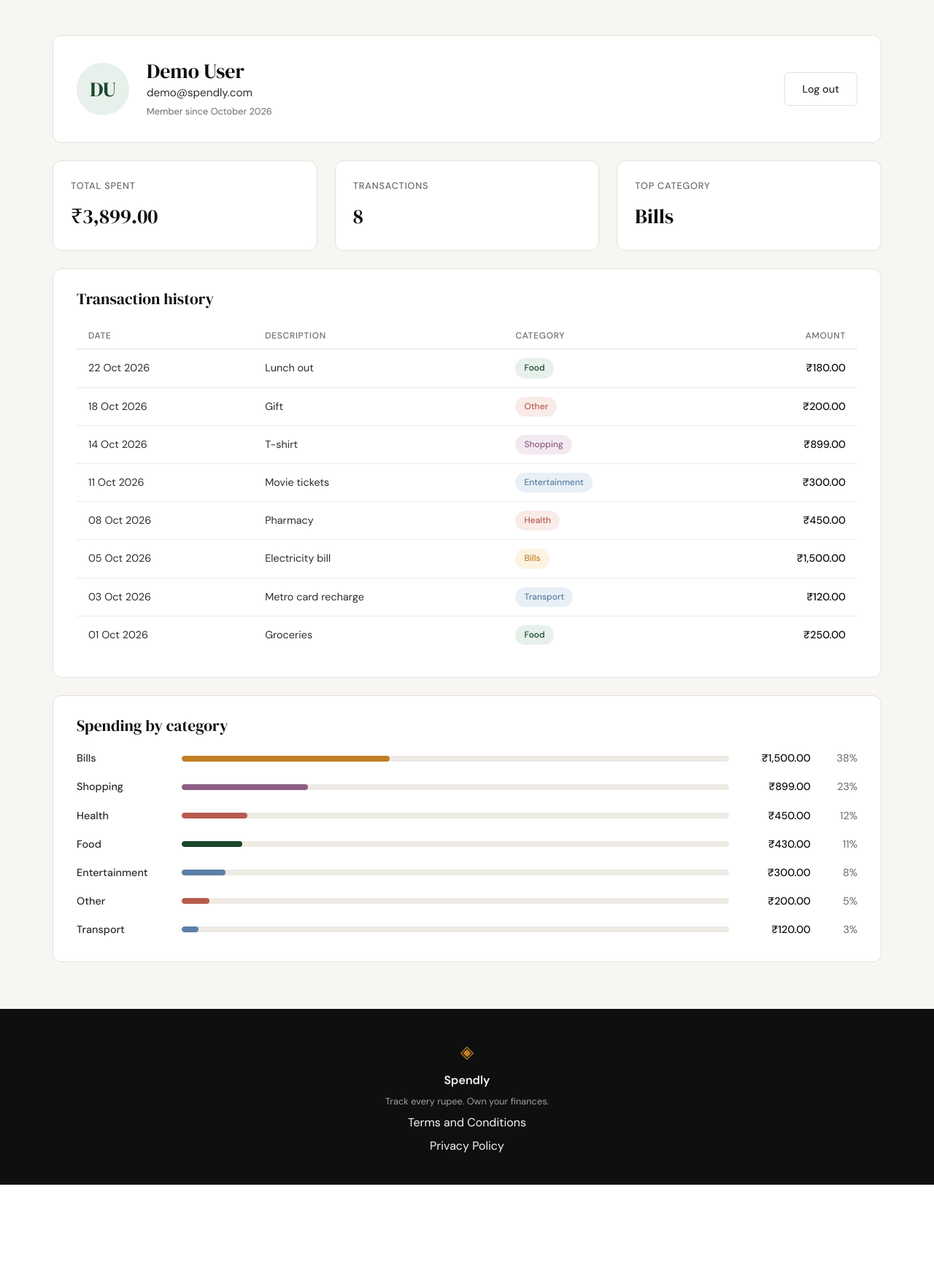
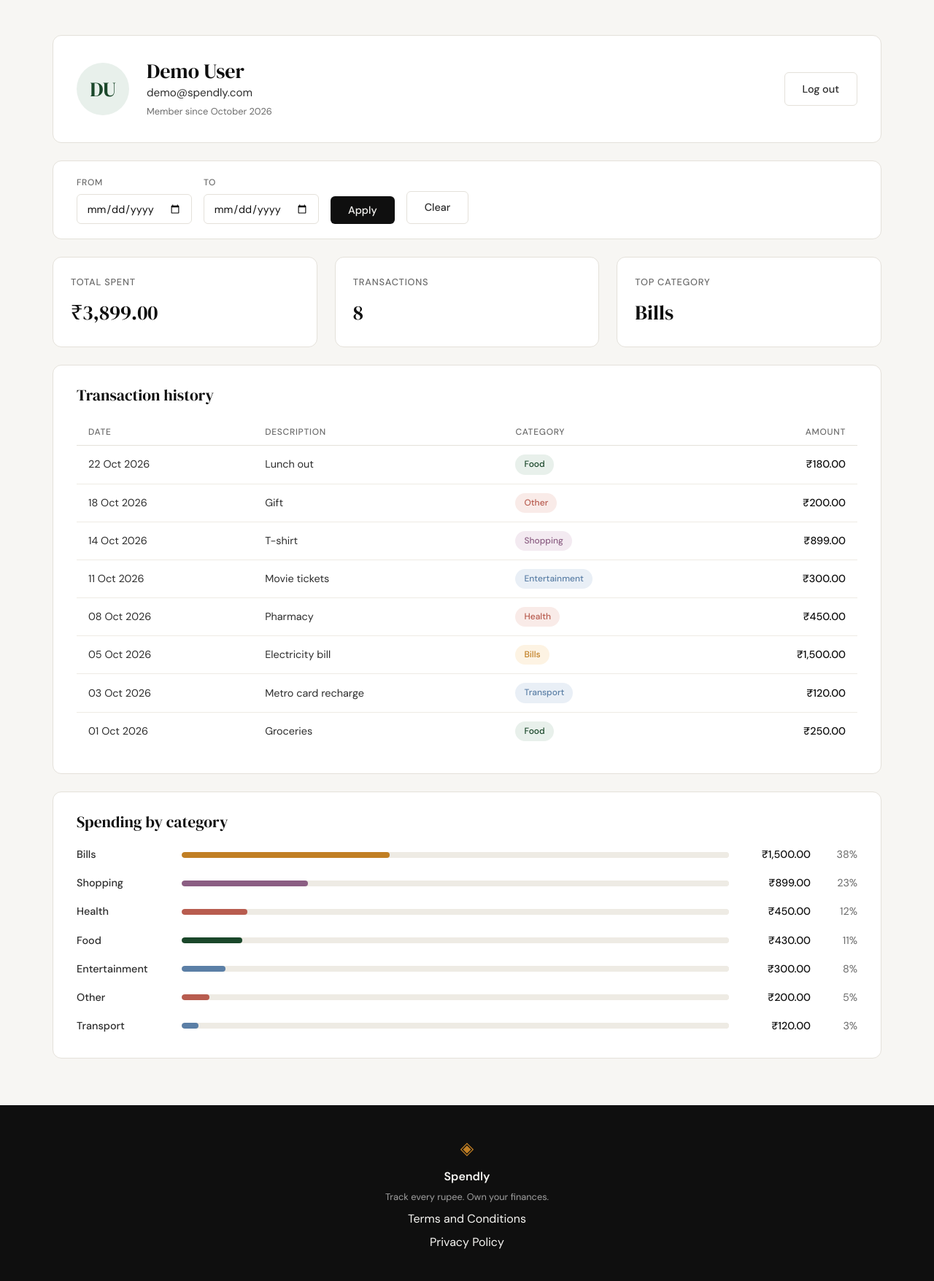
Before and after one commit to sujal-jangir-111/spendly, a Flask app: page /profile in a window 1280 px wide. Shown: the part 61-1817 px from the top of the page at 73% size. Before the commit the page ends 1685 px from the top, so only its background shows below. Run offline with Flask 3, Linux system fonts and the light colour scheme; the visitor is signed in with stand-in values (Sample User, id 1); data comes from the database, SQL or seed files in the repository.

Commit message:
add date filter to profile page
Co-Authored-By: Claude Sonnet 5.5 <noreply@anthropic.com>

```diff
--- a/app.py
+++ b/app.py
@@ -1,5 +1,6 @@
 import os
 import sqlite3
+from datetime import datetime
 
 from flask import Flask, redirect, render_template, request, session, url_for
 from werkzeug.security import check_password_hash, generate_password_hash
@@ -137,6 +138,10 @@ def profile():
         session.clear()
         return redirect(url_for("login"))
 
+    date_filter = _resolve_date_filter(request.args)
+    date_from = date_filter["date_from"] or None
+    date_to = date_filter["date_to"] or None
+
     user = {
         "name": user_row["name"],
         "initials": "".join(part[0] for part in user_row["name"].split()[:2]).upper(),
@@ -146,9 +151,10 @@ def profile():
     return render_template(
         "profile.html",
         user=user,
-        stats=build_profile_stats(user_id),
-        transactions=build_profile_transactions(user_id),
-        categories=build_profile_categories(user_id),
+        stats=build_profile_stats(user_id, date_from=date_from, date_to=date_to),
+        transactions=build_profile_transactions(user_id, date_from=date_from, date_to=date_to),
+        categories=build_profile_categories(user_id, date_from=date_from, date_to=date_to),
+        date_filter=date_filter,
     )
 
 
@@ -173,29 +179,61 @@ def _format_inr(amount):
     return f"₹{amount:,.2f}"
 
 
+def _parse_date(value):
+    """Return value normalised to YYYY-MM-DD if it is a valid date, else None."""
+    try:
+        return datetime.strptime(value, "%Y-%m-%d").strftime("%Y-%m-%d")
+    except ValueError:
+        return None
+
+
+def _resolve_date_filter(args):
+    """Validate the date_from / date_to query params.
+
+    Returns {"date_from", "date_to" ("" when unset), "active", "error"}.
+    An invalid bound is dropped; a reversed range drops both.
+    """
+    raw_from = args.get("date_from", "").strip()
+    raw_to = args.get("date_to", "").strip()
+    date_from = _parse_date(raw_from) if raw_from else None
+    date_to = _parse_date(raw_to) if raw_to else None
+
+    error = None
+    if (raw_from and date_from is None) or (raw_to and date_to is None):
+        error = "Please enter valid dates."
+    elif date_from and date_to and date_from > date_to:
+        error = "Start date must be on or before end date."
+        date_from = date_to = None
+
+    return {
+        "date_from": date_from or "",
+        "date_to": date_to or "",
+        "active": bool(date_from or date_to),
+        "error": error,
+    }
+
+
 # ==== SECTION 1: transaction history (subagent 1) ==================== #
 
-def build_profile_transactions(user_id):
+def build_profile_transactions(user_id, date_from=None, date_to=None):
     """Template-ready rows: date (DD Mon YYYY), description, category, tone, amount."""
-    from datetime import datetime as _dt
-
     return [
         {
-            "date": _dt.strptime(t["date"], "%Y-%m-%d").strftime("%d %b %Y"),
+            "date": datetime.strptime(t["date"], "%Y-%m-%d").strftime("%d %b %Y"),
             "description": t["description"],
             "category": t["category"],
             "tone": CATEGORY_TONES.get(t["category"], DEFAULT_TONE),
             "amount": _format_inr(t["amount"]),
         }
-        for t in get_recent_transactions(user_id)
+        for t in get_recent_transactions(user_id, date_from=date_from, date_to=date_to)
     ]
 
 
 # ==== SECTION 2: summary stats (subagent 2) ========================== #
 
-def build_profile_stats(user_id):
+def build_profile_stats(user_id, date_from=None, date_to=None):
     """Template-ready dict: total_spent (formatted), transaction_count, top_category."""
-    stats = get_summary_stats(user_id)
+    stats = get_summary_stats(user_id, date_from=date_from, date_to=date_to)
     return {
         "total_spent": _format_inr(stats["total_spent"]),
         "transaction_count": int(stats["transaction_count"]),
@@ -205,7 +243,7 @@ def build_profile_stats(user_id):
 
 # ==== SECTION 3: category breakdown (subagent 3) ===================== #
 
-def build_profile_categories(user_id):
+def build_profile_categories(user_id, date_from=None, date_to=None):
     """Template-ready rows: name, tone, amount (formatted), pct."""
     return [
         {
@@ -214,7 +252,7 @@ def build_profile_categories(user_id):
             "amount": _format_inr(c["amount"]),
             "pct": c["pct"],
         }
-        for c in get_category_breakdown(user_id)
+        for c in get_category_breakdown(user_id, date_from=date_from, date_to=date_to)
     ]
 
 
--- a/database/queries.py
+++ b/database/queries.py
@@ -6,6 +6,19 @@ Raw values are returned (ISO dates, float amounts); display formatting happens i
 from datetime import datetime
 
 from database.db import get_db
+
+
+def _date_clause(date_from, date_to):
+    """Return (sql_fragment, params) restricting expenses.date to an inclusive range.
+    The fragment is built only from fixed strings; values are passed as parameters."""
+    sql, params = "", []
+    if date_from:
+        sql += " AND date >= ?"
+        params.append(date_from)
+    if date_to:
+        sql += " AND date <= ?"
+        params.append(date_to)
+    return sql, params
 
 
 # ---- user ---------------------------------------------------------------- #
@@ -31,15 +44,16 @@ def get_user_by_id(user_id):
 
 # ---- SECTION 1: transaction history (subagent 1) ------------------------- #
 
-def get_recent_transactions(user_id, limit=10):
+def get_recent_transactions(user_id, limit=10, date_from=None, date_to=None):
     """Return list of {"date" (ISO str), "description", "category", "amount" (float)},
     newest first (date DESC, id DESC). Empty list if none."""
+    clause, params = _date_clause(date_from, date_to)
     conn = get_db()
     try:
         rows = conn.execute(
             "SELECT date, description, category, amount FROM expenses "
-            "WHERE user_id = ? ORDER BY date DESC, id DESC LIMIT ?",
-            (user_id, limit),
+            "WHERE user_id = ?" + clause + " ORDER BY date DESC, id DESC LIMIT ?",
+            (user_id, *params, limit),
         ).fetchall()
         return [
             {
@@ -56,23 +70,24 @@ def get_recent_transactions(user_id, limit=10):
 
 # ---- SECTION 2: summary stats (subagent 2) ------------------------------- #
 
-def get_summary_stats(user_id):
+def get_summary_stats(user_id, date_from=None, date_to=None):
     """Return {"total_spent" (float), "transaction_count" (int), "top_category" (str)}.
     top_category is the category with the highest total; no expenses ->
     {"total_spent": 0, "transaction_count": 0, "top_category": "—"}."""
+    clause, params = _date_clause(date_from, date_to)
     conn = get_db()
     try:
         row = conn.execute(
             "SELECT COALESCE(SUM(amount), 0) AS total, COUNT(*) AS cnt "
-            "FROM expenses WHERE user_id = ?",
-            (user_id,),
+            "FROM expenses WHERE user_id = ?" + clause,
+            (user_id, *params),
         ).fetchone()
         if not row["cnt"]:
             return {"total_spent": 0, "transaction_count": 0, "top_category": "—"}
         top = conn.execute(
-            "SELECT category FROM expenses WHERE user_id = ? "
-            "GROUP BY category ORDER BY SUM(amount) DESC, category ASC LIMIT 1",
-            (user_id,),
+            "SELECT category FROM expenses WHERE user_id = ?" + clause +
+            " GROUP BY category ORDER BY SUM(amount) DESC, category ASC LIMIT 1",
+            (user_id, *params),
         ).fetchone()
         return {
             "total_spent": float(row["total"]),
@@ -85,17 +100,18 @@ def get_summary_stats(user_id):
 
 # ---- SECTION 3: category breakdown (subagent 3) -------------------------- #
 
-def get_category_breakdown(user_id):
+def get_category_breakdown(user_id, date_from=None, date_to=None):
     """Return list of {"name", "amount" (float), "pct" (int)} ordered by amount desc.
     pct values are ints summing to 100 (largest category absorbs rounding remainder).
     Empty list if no expenses."""
+    clause, params = _date_clause(date_from, date_to)
     db = get_db()
     try:
         rows = db.execute(
             "SELECT category, SUM(amount) AS total FROM expenses "
-            "WHERE user_id = ? GROUP BY category "
+            "WHERE user_id = ?" + clause + " GROUP BY category "
             "ORDER BY total DESC, category ASC",
-            (user_id,),
+            (user_id, *params),
         ).fetchall()
     finally:
         db.close()
--- a/static/css/profile.css
+++ b/static/css/profile.css
@@ -12,12 +12,62 @@
 }
 
 .profile-card,
+.filter-bar,
 .stat-card,
 .tx-card,
 .breakdown-card {
     background: var(--paper-card);
     border: 1px solid var(--border);
     border-radius: var(--radius-md);
+}
+
+/* Date filter */
+
+.filter-bar { padding: 1.25rem 2rem; }
+
+.filter-form {
+    display: flex;
+    flex-wrap: wrap;
+    align-items: flex-end;
+    gap: 1rem;
+}
+
+.filter-field {
+    display: flex;
+    flex-direction: column;
+    gap: 0.35rem;
+}
+
+.filter-field label {
+    font-size: 0.75rem;
+    font-weight: 500;
+    letter-spacing: 0.05em;
+    text-transform: uppercase;
+    color: var(--ink-muted);
+}
+
+.filter-field input {
+    padding: 0.6rem 0.8rem;
+    border: 1px solid var(--border);
+    border-radius: var(--radius-sm);
+    background: var(--paper-card);
+    color: var(--ink);
+    font-family: var(--font-body);
+    font-size: 0.9rem;
+}
+
+.filter-field input:focus {
+    outline: 2px solid var(--accent);
+    outline-offset: 1px;
+}
+
+.filter-error {
+    margin: 1rem 0 0;
+    padding: 0.6rem 0.9rem;
+    border-radius: var(--radius-sm);
+    background: var(--danger-light);
+    color: var(--danger);
+    font-size: 0.875rem;
 }
 
 /* User card */
--- a/templates/profile.html
+++ b/templates/profile.html
@@ -17,6 +17,24 @@
             <p class="profile-since">Member since {{ user.member_since }}</p>
         </div>
         <a href="{{ url_for('logout') }}" class="btn-ghost">Log out</a>
+    </section>
+
+    <section class="filter-bar" aria-label="Filter by date">
+        <form method="get" action="{{ url_for('profile') }}" class="filter-form">
+            <div class="filter-field">
+                <label for="date_from">From</label>
+                <input type="date" id="date_from" name="date_from" value="{{ date_filter.date_from }}">
+            </div>
+            <div class="filter-field">
+                <label for="date_to">To</label>
+                <input type="date" id="date_to" name="date_to" value="{{ date_filter.date_to }}">
+            </div>
+            <button type="submit" class="btn-primary">Apply</button>
+            <a href="{{ url_for('profile') }}" class="btn-ghost">Clear</a>
+        </form>
+        {% if date_filter.error %}
+        <p class="filter-error" role="alert">{{ date_filter.error }}</p>
+        {% endif %}
     </section>
 
     <section class="stats-grid" aria-label="Summary">
@@ -56,7 +74,7 @@
                     </tr>
                     {% else %}
                     <tr>
-                        <td colspan="4" class="tx-empty">No expenses yet.</td>
+                        <td colspan="4" class="tx-empty">{% if date_filter.active %}No expenses in this range.{% else %}No expenses yet.{% endif %}</td>
                     </tr>
                     {% endfor %}
                 </tbody>
```
Also changed, not shown: tests/test_06-date-filter-profile-page.py (added, +387 -0 lines), tests/test_date_filter.py (added, +141 -0 lines), .claude/specs/06-date-filter-profile-page.md (added).
